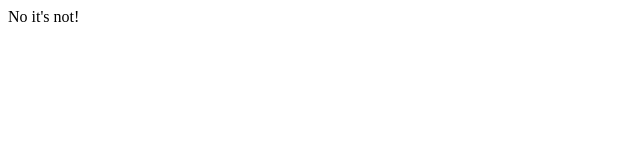
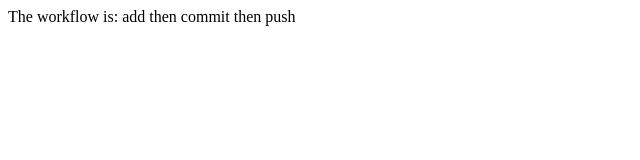
Before and after one commit to dhairya-1105/demo-repo, a plain HTML site: page index.html in a window 1280 px wide. Shown: the whole page, without its empty margins (0-640 px from the left). Drawn offline with Linux system fonts and the light colour scheme.

Commit message:
add commit and push!

```diff
--- a/index.html
+++ b/index.html
@@ -1 +1 @@
-<div>No it's not!</div>
+<div>The workflow is: add then commit then push</div>
```
